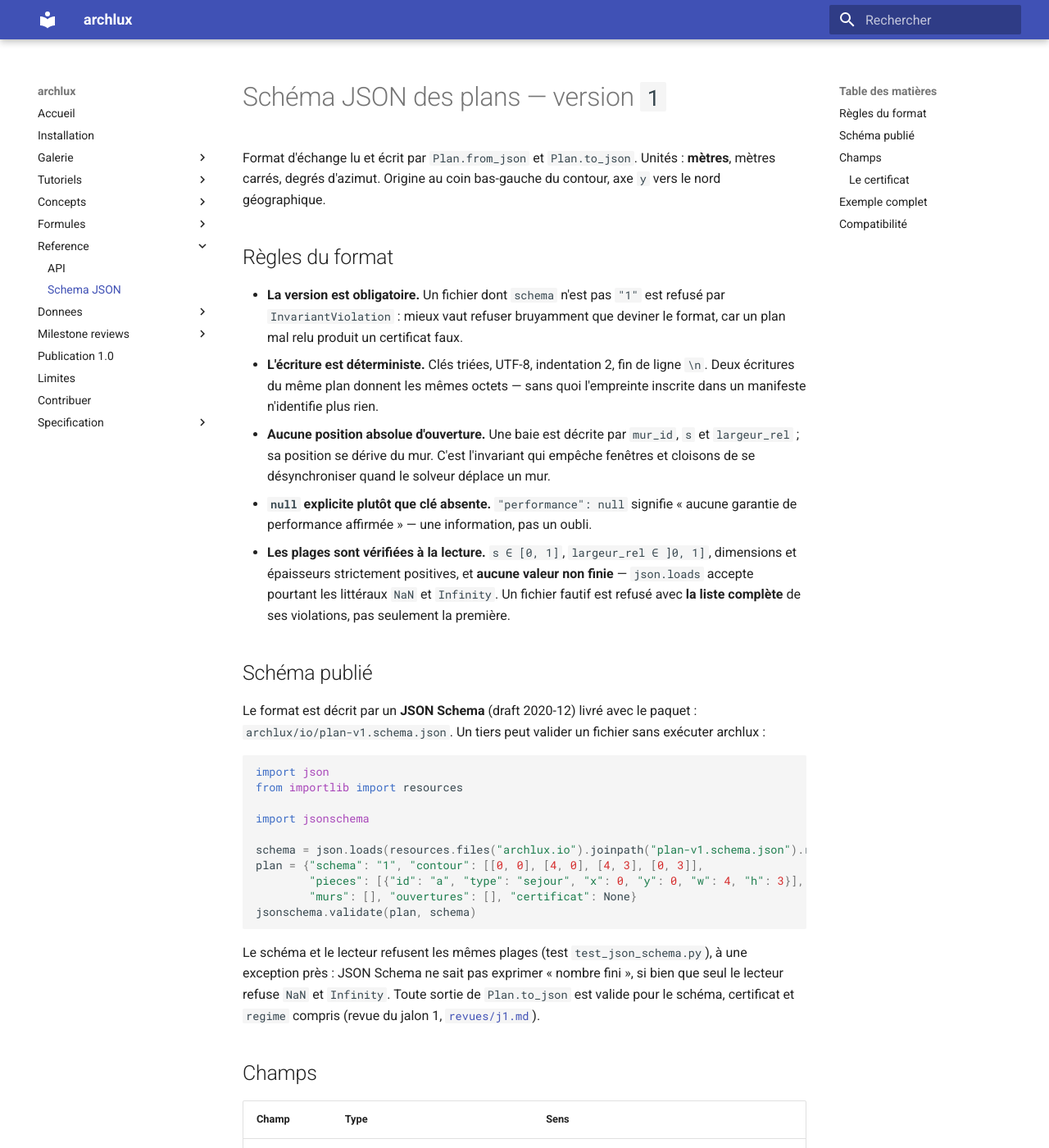
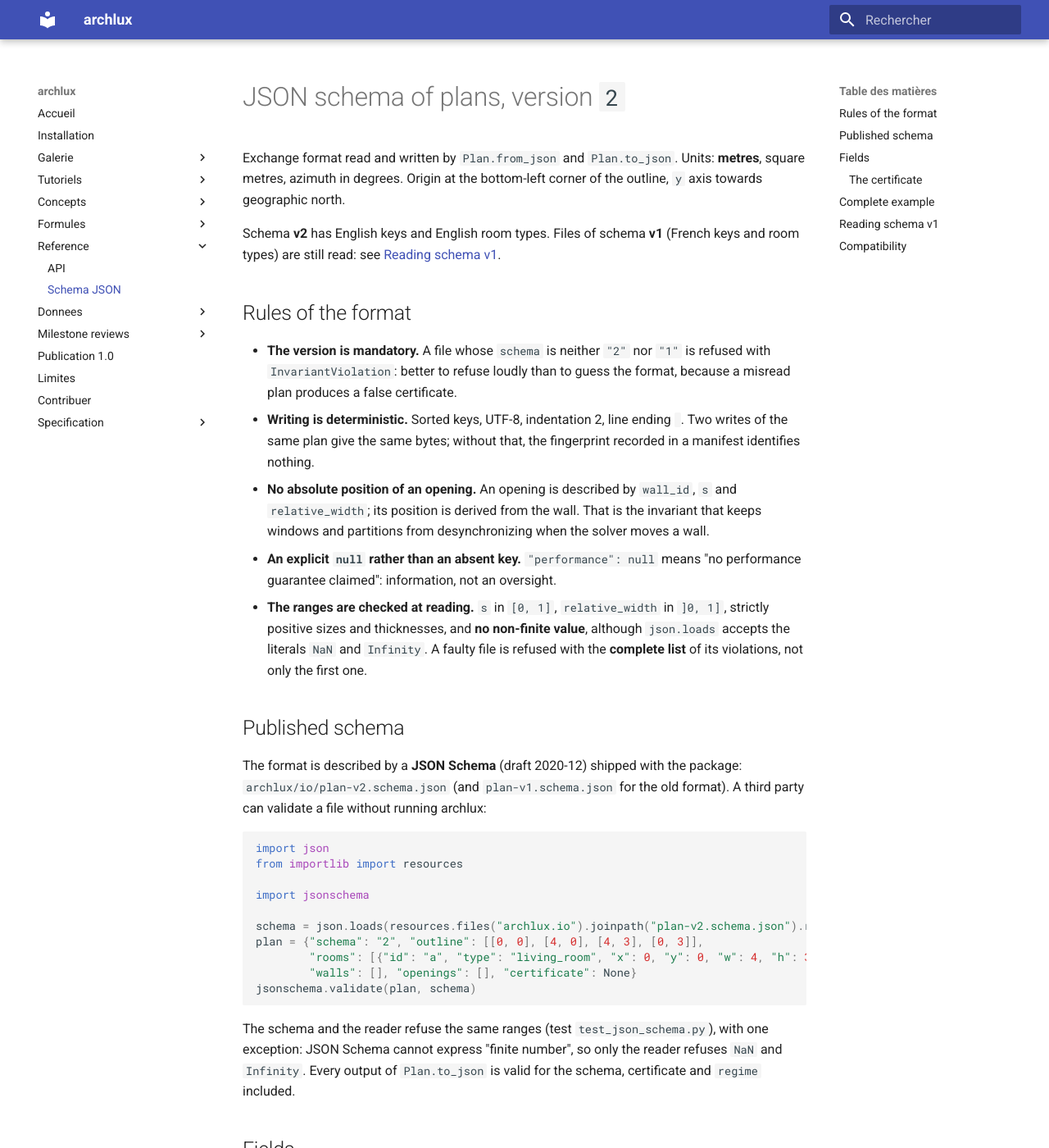
Before and after one commit to joeylukoji/archlux, an MkDocs documentation site: the page built from docs/reference/schema-json.md, in a window 1280 px wide and 1400 px high. Shown: the whole window at 82% size. Built offline with MkDocs 1.6.1 and Material for MkDocs 9.7.7, drawn with Linux system fonts in a browser that asks for light colours; some of the changed text lies outside the part shown.

Commit message:
Write JSON schema v2 with English keys, keep reading v1 (wave 4, step 2)
Plan.to_json emits schema v2: English keys (outline, rooms, walls, openings,
certificate, load_bearing, wall_id, geometry, valid, gaps, duals, manifest...) and
English room types. Plan.from_json reads v1 and v2: a v1 document goes through the
explicit upgrade_v1 (keys and the six French room types) and is then read as v2, so
loading and saving a v1 file converts it. An older release cannot read a v2 file.

New plan-v2.schema.json (v1 kept for the reading tests), 9 tests written against a
hand-made v1 document, reader messages naming the v2 keys, and the schema reference
page rewritten in English with the v1 to v2 key table. The json neutrality fingerprint
is recorded again; the geometry fingerprint did not move: the plans mean the same.

Co-Authored-By: Claude Sonnet 5 <noreply@anthropic.com>

````diff
--- a/docs/reference/schema-json.md
+++ b/docs/reference/schema-json.md
@@ -1,32 +1,36 @@
-# Schéma JSON des plans — version `1`
+# JSON schema of plans, version `2`
 
-Format d'échange lu et écrit par `Plan.from_json` et `Plan.to_json`. Unités : **mètres**,
-mètres carrés, degrés d'azimut. Origine au coin bas-gauche du contour, axe `y` vers le
-nord géographique.
+Exchange format read and written by `Plan.from_json` and `Plan.to_json`. Units: **metres**,
+square metres, azimuth in degrees. Origin at the bottom-left corner of the outline, `y` axis
+towards geographic north.
 
-## Règles du format
+Schema **v2** has English keys and English room types. Files of schema **v1** (French keys
+and room types) are still read: see [Reading schema v1](#reading-schema-v1).
 
-- **La version est obligatoire.** Un fichier dont `schema` n'est pas `"1"` est refusé par
-  `InvariantViolation` : mieux vaut refuser bruyamment que deviner le format, car un plan mal
-  relu produit un certificat faux.
-- **L'écriture est déterministe.** Clés triées, UTF-8, indentation 2, fin de ligne `\n`.
-  Deux écritures du même plan donnent les mêmes octets — sans quoi l'empreinte inscrite
-  dans un manifeste n'identifie plus rien.
-- **Aucune position absolue d'ouverture.** Une baie est décrite par `mur_id`, `s` et
-  `largeur_rel` ; sa position se dérive du mur. C'est l'invariant qui empêche fenêtres et
-  cloisons de se désynchroniser quand le solveur déplace un mur.
-- **`null` explicite plutôt que clé absente.** `"performance": null` signifie « aucune
-  garantie de performance affirmée » — une information, pas un oubli.
-- **Les plages sont vérifiées à la lecture.** `s ∈ [0, 1]`, `largeur_rel ∈ ]0, 1]`,
-  dimensions et épaisseurs strictement positives, et **aucune valeur non finie** —
-  `json.loads` accepte pourtant les littéraux `NaN` et `Infinity`. Un fichier fautif est
-  refusé avec **la liste complète** de ses violations, pas seulement la première.
+## Rules of the format
 
-## Schéma publié
+- **The version is mandatory.** A file whose `schema` is neither `"2"` nor `"1"` is refused
+  with `InvariantViolation`: better to refuse loudly than to guess the format, because a
+  misread plan produces a false certificate.
+- **Writing is deterministic.** Sorted keys, UTF-8, indentation 2, line ending `
+`. Two
+  writes of the same plan give the same bytes; without that, the fingerprint recorded in a
+  manifest identifies nothing.
+- **No absolute position of an opening.** An opening is described by `wall_id`, `s` and
+  `relative_width`; its position is derived from the wall. That is the invariant that keeps
+  windows and partitions from desynchronizing when the solver moves a wall.
+- **An explicit `null` rather than an absent key.** `"performance": null` means "no
+  performance guarantee claimed": information, not an oversight.
+- **The ranges are checked at reading.** `s` in `[0, 1]`, `relative_width` in `]0, 1]`,
+  strictly positive sizes and thicknesses, and **no non-finite value**, although
+  `json.loads` accepts the literals `NaN` and `Infinity`. A faulty file is refused with the
+  **complete list** of its violations, not only the first one.
 
-Le format est décrit par un **JSON Schema** (draft 2020-12) livré avec le paquet :
-`archlux/io/plan-v1.schema.json`. Un tiers peut valider un fichier sans exécuter
-archlux :
+## Published schema
+
+The format is described by a **JSON Schema** (draft 2020-12) shipped with the package:
+`archlux/io/plan-v2.schema.json` (and `plan-v1.schema.json` for the old format). A third
+party can validate a file without running archlux:
 
 ```python
 import json
@@ -34,97 +38,155 @@ from importlib import resources
 
 import jsonschema
 
-schema = json.loads(resources.files("archlux.io").joinpath("plan-v1.schema.json").read_text())
-plan = {"schema": "1", "contour": [[0, 0], [4, 0], [4, 3], [0, 3]],
-        "pieces": [{"id": "a", "type": "sejour", "x": 0, "y": 0, "w": 4, "h": 3}],
-        "murs": [], "ouvertures": [], "certificat": None}
+schema = json.loads(resources.files("archlux.io").joinpath("plan-v2.schema.json").read_text())
+plan = {"schema": "2", "outline": [[0, 0], [4, 0], [4, 3], [0, 3]],
+        "rooms": [{"id": "a", "type": "living_room", "x": 0, "y": 0, "w": 4, "h": 3}],
+        "walls": [], "openings": [], "certificate": None}
 jsonschema.validate(plan, schema)
 ```
 
-Le schéma et le lecteur refusent les mêmes plages (test `test_json_schema.py`), à une
-exception près : JSON Schema ne sait pas exprimer « nombre fini », si bien que seul le
-lecteur refuse `NaN` et `Infinity`. Toute sortie de `Plan.to_json` est valide pour le
-schéma, certificat et `regime` compris (revue du jalon 1, [`revues/j1.md`](../revues/j1.md)).
+The schema and the reader refuse the same ranges (test `test_json_schema.py`), with one
+exception: JSON Schema cannot express "finite number", so only the reader refuses `NaN` and
+`Infinity`. Every output of `Plan.to_json` is valid for the schema, certificate and `regime`
+included.
 
-## Champs
+## Fields
 
-| Champ | Type | Sens |
+| Field | Type | Meaning |
 |---|---|---|
-| `schema` | `"1"` | Version du format. Refusée si différente |
-| `contour` | liste de `[x, y]` | Enveloppe du logement |
-| `pieces[]` | `id`, `type`, `x`, `y`, `w`, `h` | Rectangle, coin bas-gauche en `(x, y)` |
-| `murs[]` | `id`, `a`, `b`, `porteur`, `epaisseur` | Segment ; `porteur: true` = figé par le solveur |
-| `ouvertures[]` | `id`, `mur_id`, `s`, `largeur_rel`, `hauteur_allege`, `hauteur_linteau` | `s` = abscisse **du centre** le long du mur, dans `[0, 1]` ; `largeur_rel` en fraction de la longueur du mur |
-| `certificat` | objet ou `null` | `null` pour un plan proposé ; toujours présent sur un plan légalisé |
+| `schema` | `"2"` | Version of the format |
+| `outline` | list of `[x, y]` | Envelope of the dwelling |
+| `rooms[]` | `id`, `type`, `x`, `y`, `w`, `h` | Rectangle, bottom-left corner at `(x, y)` |
+| `walls[]` | `id`, `a`, `b`, `load_bearing`, `thickness` | Segment; `load_bearing: true` means fixed by the solver |
+| `openings[]` | `id`, `wall_id`, `s`, `relative_width`, `sill_height`, `head_height` | `s` = abscissa **of the center** along the wall, in `[0, 1]`; `relative_width` as a fraction of the wall length |
+| `certificate` | object or `null` | `null` for a proposed plan; always present on a legalized plan |
 
-### Le certificat
+The room `type` is free text. The values the library knows are `living_room`, `bedroom`,
+`kitchen`, `bathroom`, `toilet` and `corridor`; any other type is kept as is and gets no
+minimum area from a `Regulation` that does not list it.
 
-Deux garanties de natures différentes, séparées par construction — voir
-[Les deux garanties](../concepts/deux-garanties.md).
+### The certificate
 
-| Champ | Nature | Sens |
+Two guarantees of different kinds, separated by construction; see
+[The two guarantees](../concepts/deux-garanties.md).
+
+| Field | Kind | Meaning |
 |---|---|---|
-| `geometrie` | **exacte** | Les quatre prédicats vérifiés indépendamment du solveur, et `deplacement_max` |
-| `performance` | **probabiliste** | Intervalle conforme, avec `couverture`, `n_calibration` et `regime` (`"exchangeable"` ou `"selected"`, obligatoire depuis 0.10 : un fichier sans `regime` est refusé). `couverture` est **nominale** : elle n'est garantie que si `regime` vaut `"exchangeable"`. `null` en légalisation classique |
-| `duaux` | diagnostic | Paires `[libellé, coût]` : quelle contrainte relâcher, et ce qu'elle coûte |
-| `manifeste` | trace | Version, graine, empreintes — ce qui rend l'exécution rejouable |
+| `geometry` | **exact** | The four predicates verified independently of the solver (`overlap`, `gaps`, `areas_ok`, `structure_kept`), `valid` and `max_displacement` |
+| `performance` | **probabilistic** | Conformal interval, with `coverage`, `n_calibration` and `regime` (`"exchangeable"` or `"selected"`, mandatory: a file without `regime` is refused). `coverage` is **nominal**: it is only guaranteed if `regime` is `"exchangeable"`. `null` in classic legalization |
+| `duals` | diagnostic | Pairs `[label, cost]`: which constraint to relax, and what it costs |
+| `manifest` | trace | Version, seed, fingerprints: what makes the run replayable |
 
-`geometrie` ne contient **aucun** champ de probabilité, et ne doit jamais en contenir.
+`geometry` holds **no** probability field, and must never hold one.
 
-## Exemple complet
+## Complete example
 
-Un T2 légalisé, produit par `Plan.to_json` — ce n'est pas un exemple recopié à la main :
+A legalized flat, produced by `Plan.to_json` (not an example copied by hand):
 
 ```json
 {
-  "certificat": {
-    "duaux": [],
-    "geometrie": {
-      "chevauchement": false,
-      "deplacement_max": 0.21,
-      "jours": false,
-      "structure_preservee": true,
-      "surfaces_ok": true,
-      "valide": true,
+  "certificate": {
+    "duals": [],
+    "geometry": {
+      "areas_ok": true,
+      "gaps": false,
+      "max_displacement": 0.21,
+      "overlap": false,
+      "structure_kept": true,
+      "valid": true,
       "violations": []
     },
-    "manifeste": null,
+    "manifest": null,
     "performance": null
   },
-  "contour": [[0.0, 0.0], [6.0, 0.0], [6.0, 3.5], [0.0, 3.5]],
-  "murs": [
+  "openings": [
     {
-      "a": [0.0, 0.0],
-      "b": [6.0, 0.0],
-      "epaisseur": 0.1,
-      "id": "m_sud",
-      "porteur": true
+      "head_height": 2.15,
+      "id": "w1",
+      "relative_width": 0.25,
+      "s": 0.3,
+      "sill_height": 1.0,
+      "wall_id": "south"
     }
   ],
-  "ouvertures": [
+  "outline": [
+    [
+      0.0,
+      0.0
+    ],
+    [
+      6.0,
+      0.0
+    ],
+    [
+      6.0,
+      3.5
+    ],
+    [
+      0.0,
+      3.5
+    ]
+  ],
+  "rooms": [
     {
-      "hauteur_allege": 1.0,
-      "hauteur_linteau": 2.15,
-      "id": "f1",
-      "largeur_rel": 0.25,
-      "mur_id": "m_sud",
-      "s": 0.3
+      "h": 3.5,
+      "id": "living",
+      "type": "living_room",
+      "w": 4.0,
+      "x": 0.0,
+      "y": 0.0
+    },
+    {
+      "h": 2.5,
+      "id": "bath",
+      "type": "bathroom",
+      "w": 2.0,
+      "x": 4.0,
+      "y": 0.0
     }
   ],
-  "pieces": [
-    { "h": 3.5, "id": "sejour", "type": "sejour", "w": 4.0, "x": 0.0, "y": 0.0 },
-    { "h": 2.5, "id": "sdb", "type": "sdb", "w": 2.0, "x": 4.0, "y": 0.0 }
-  ],
-  "schema": "1"
+  "schema": "2",
+  "walls": [
+    {
+      "a": [
+        0.0,
+        0.0
+      ],
+      "b": [
+        6.0,
+        0.0
+      ],
+      "id": "south",
+      "load_bearing": true,
+      "thickness": 0.1
+    }
+  ]
 }
 ```
 
-> Le contour et les points sont écrits en listes imbriquées ; l'exemple ci-dessus est
-> reformaté sur une ligne par point pour la lisibilité. Le fichier réellement produit
-> place un nombre par ligne, ce qui rend les différences Git lisibles point par point.
+> The outline and the points are written as nested lists; the real file puts one number per
+> line, which makes Git differences readable point by point.
 
-## Compatibilité
+## Reading schema v1
 
-Un plan écrit par `0.1.x` doit rester lisible par `0.2.x`. Tout changement incompatible
-incrémente `VERSION_SCHEMA` et fait l'objet d'une entrée au
-[CHANGELOG](https://keepachangelog.com/fr/1.1.0/).
+A schema v1 file is read through an explicit upgrade (`archlux.io.json_io.upgrade_v1`), and
+the writer only ever emits v2, so loading and saving a v1 file converts it.
+
+| v1 (French) | v2 |
+|---|---|
+| `contour`, `pieces`, `murs`, `ouvertures`, `certificat` | `outline`, `rooms`, `walls`, `openings`, `certificate` |
+| `porteur`, `epaisseur` | `load_bearing`, `thickness` |
+| `mur_id`, `largeur_rel`, `hauteur_allege`, `hauteur_linteau` | `wall_id`, `relative_width`, `sill_height`, `head_height` |
+| `geometrie`, `duaux`, `manifeste` | `geometry`, `duals`, `manifest` |
+| `valide`, `chevauchement`, `jours`, `surfaces_ok`, `structure_preservee`, `deplacement_max` | `valid`, `overlap`, `gaps`, `areas_ok`, `structure_kept`, `max_displacement` |
+| `indicateur`, `valeur`, `borne_inf`, `borne_sup`, `couverture` | `indicator`, `value`, `lower`, `upper`, `coverage` |
+| `horodatage`, `graine`, `empreinte_donnees`, `decoupage`, `environnement`, `parametres`, `modele`, `poids` | `timestamp`, `seed`, `data_fingerprint`, `split`, `environment`, `parameters`, `model`, `weights_fingerprint` |
+| room types `sejour`, `chambre`, `cuisine`, `sdb`, `wc`, `couloir` | `living_room`, `bedroom`, `kitchen`, `bathroom`, `toilet`, `corridor` |
+
+The English room types apply to v1 files too: an unknown type passes through unchanged.
+
+## Compatibility
+
+A file written by an older release must stay readable by a newer one. Any incompatible
+change increments `SCHEMA_VERSION` and gets an entry in the CHANGELOG; the previous format
+is read through an upgrade function until a release announces its removal.
````
Also changed, not shown: CHANGELOG.md (+18 -0 lines), docs/index.md (+4 -4 lines), docs/tutoriels/premiers-pas.md (+5 -5 lines), 13 other files.
